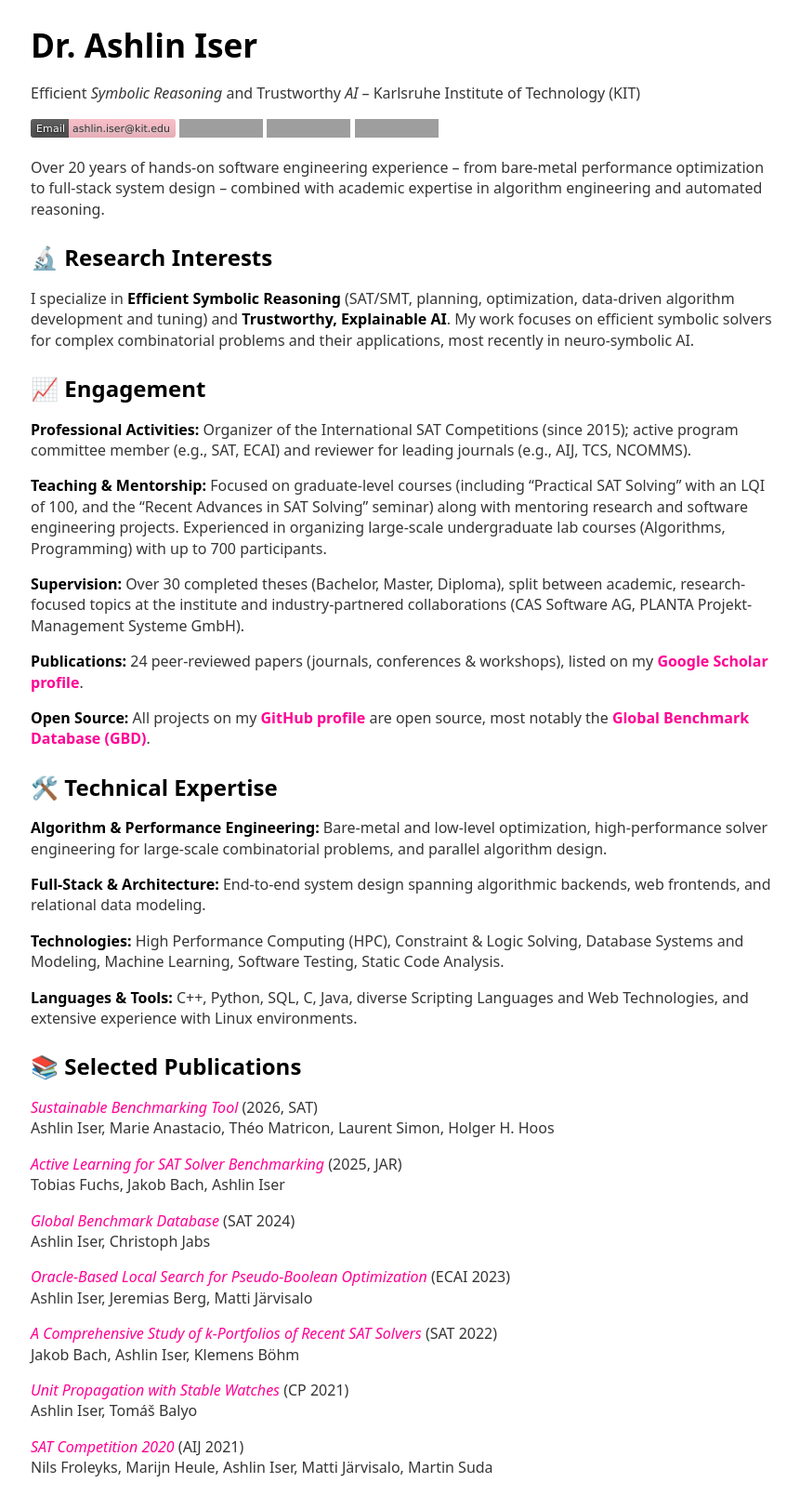
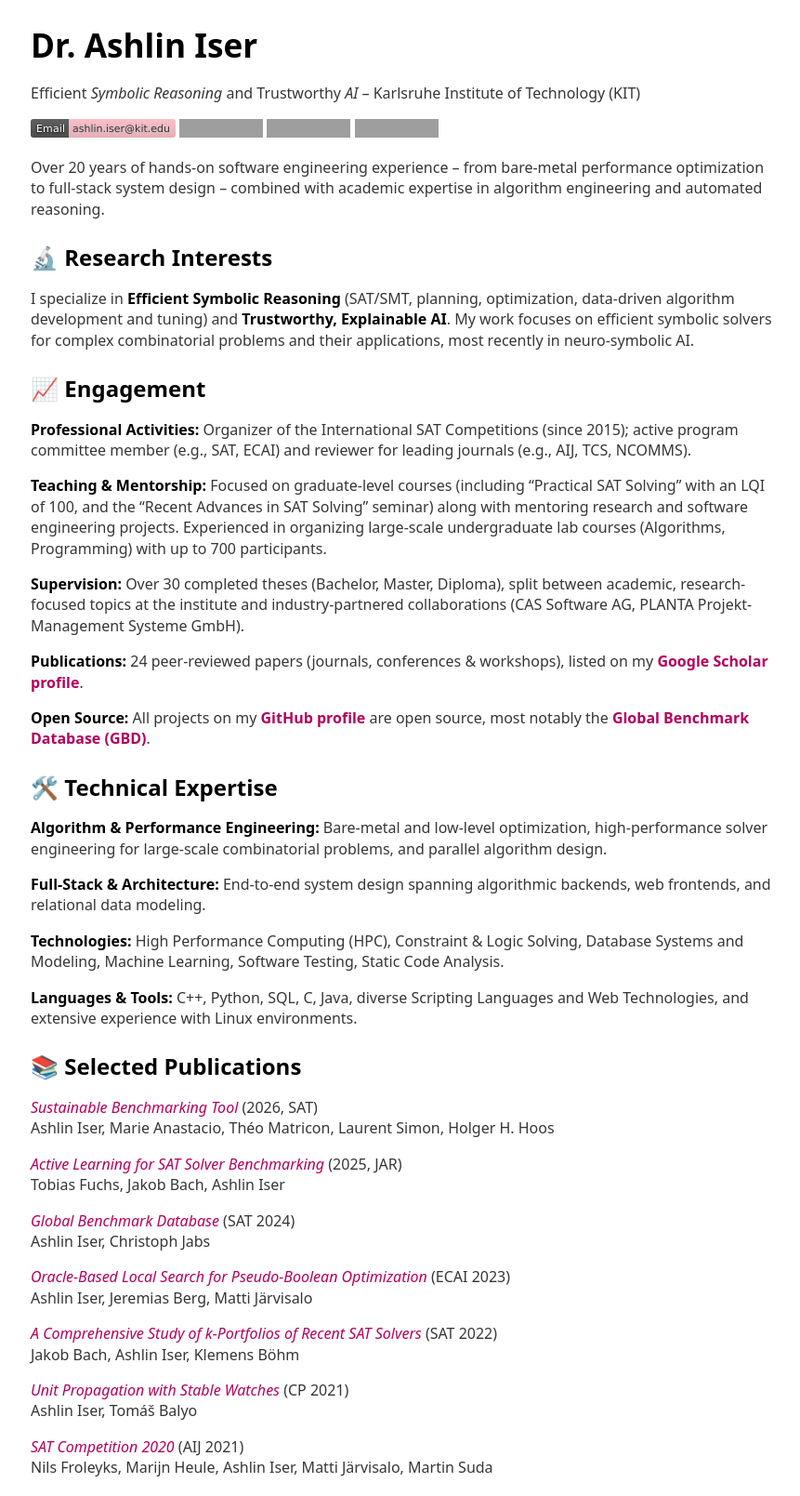
Before and after one commit to Udopia/udopia.github.io, a Jekyll site: the page built from README.md, in a window 1280 px wide. Shown: the whole page at 93% size, without its empty margins (207-1068 px from the left). Built offline with Jekyll 4.4.1, drawn with Linux system fonts in a browser that asks for light colours; our own code applies the rules of GitHub Pages for plain Markdown files; grey boxes are pictures that could not be loaded.

Commit message:
less flashy looks more professional

```diff
--- a/_layouts/default.html
+++ b/_layouts/default.html
@@ -12,11 +12,11 @@
   <!-- Override link color to match Ashlin's Subtle Pink VS Code theme -->
   <style>
     :root {
-      --links: #ff0094;
-      --focus: #ff33a9;
+      --links: #b3005c;
+      --focus: #d1006e;
     }
     a:hover {
-      color: #ff33a9;
+      color: #d1006e;
     }
   </style>
 </head>
```
